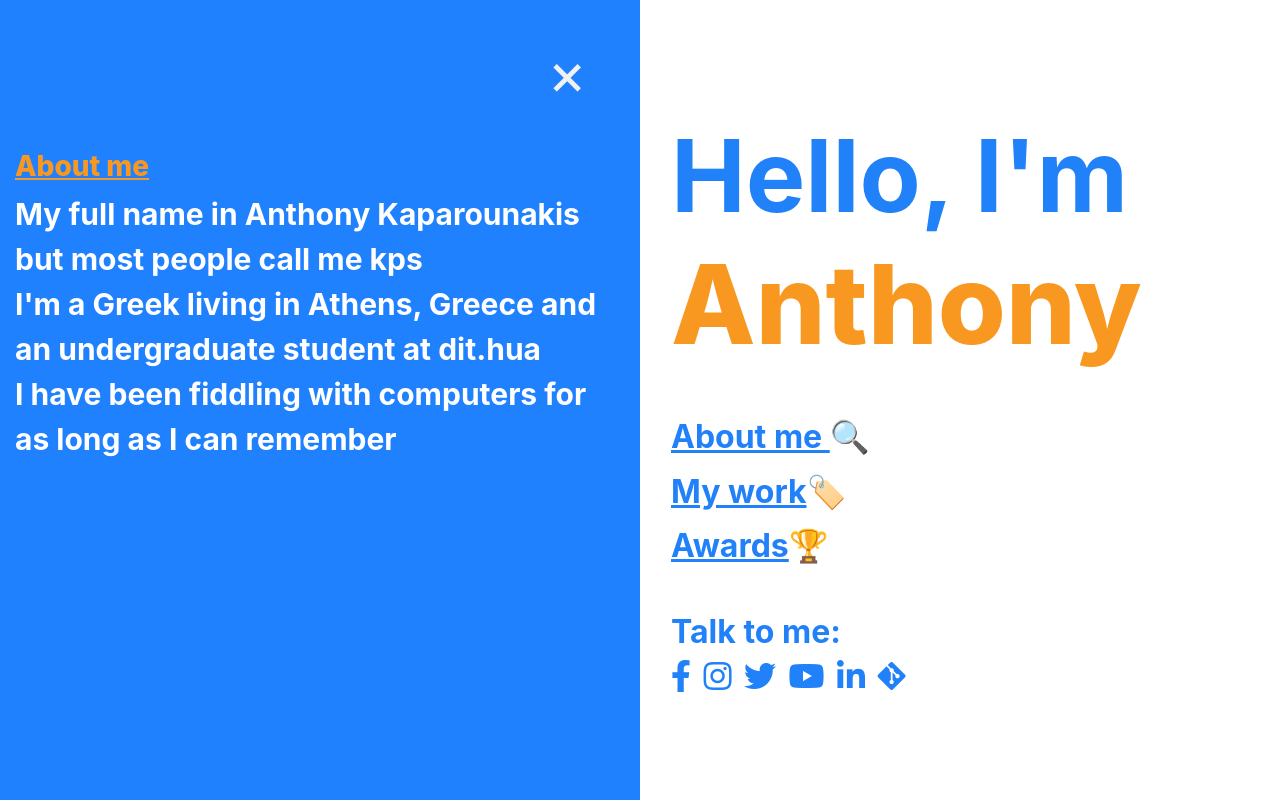
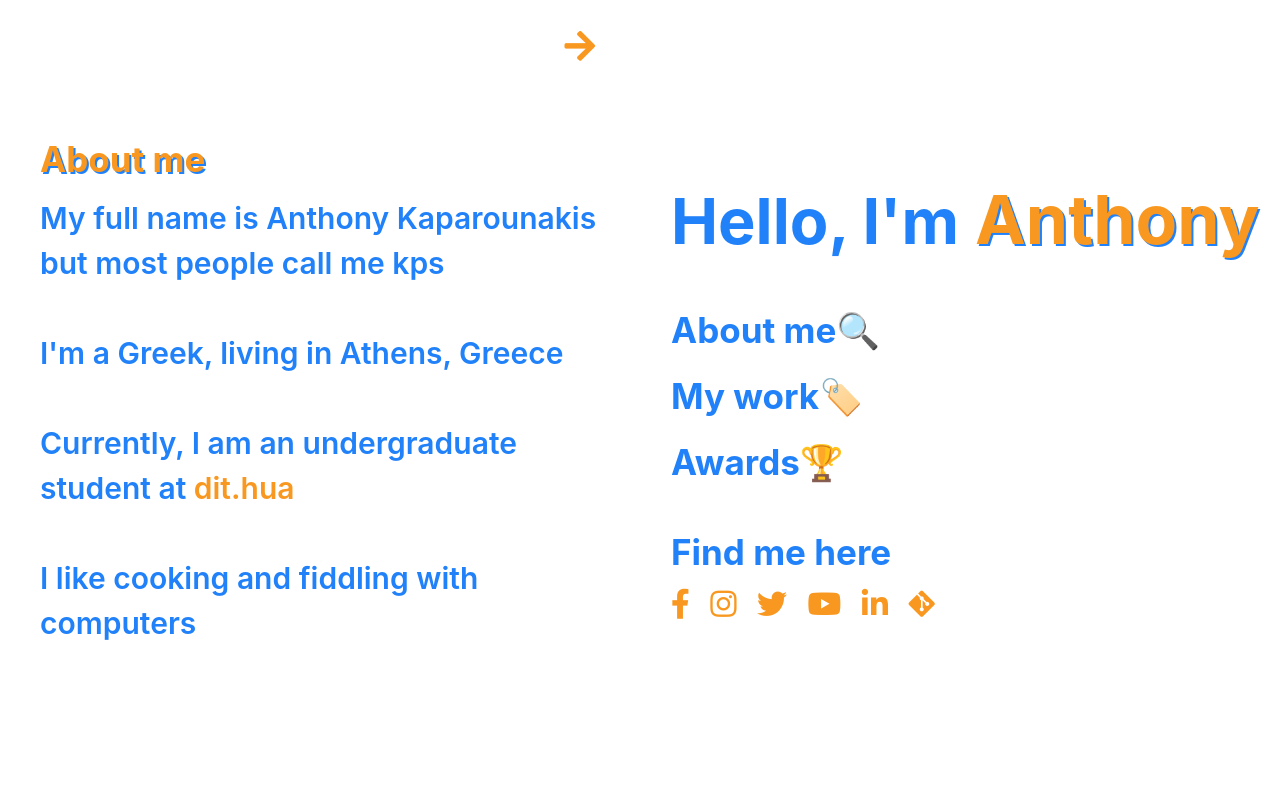
Before and after one commit to AnthonyKpS/anthonykps.github.io, a plain HTML site: page index.html in a window 1280 px wide. Both pictures are taken after a click on the element "About me". Drawn offline with nearby package versions, Linux system fonts and the light colour scheme.

Commit message:
First release

```diff
--- a/index.html
+++ b/index.html
@@ -10,12 +10,11 @@
   <link rel="stylesheet" href="https://maxcdn.bootstrapcdn.com/bootstrap/4.0.0/css/bootstrap.min.css"
     integrity="sha384-Gn5384xqQ1aoWXA+058RXPxPg6fy4IWvTNh0E263XmFcJlSAwiGgFAW/dAiS6JXm" crossorigin="anonymous">
 
-  <link rel="stylesheet" href="styles.css">
-  <link href='https://fonts.googleapis.com/css?family=Inter' rel='stylesheet'>
+  <link rel="stylesheet" href="./styles/styles.css">
   <link rel="stylesheet" href="https://use.fontawesome.com/releases/v5.14.0/css/all.css"
     integrity="sha384-HzLeBuhoNPvSl5KYnjx0BT+WB0QEEqLprO+NBkkk5gbc67FTaL7XIGa2w1L0Xbgc" crossorigin="anonymous">
 
-  <title>Hello, world!</title>
+  <title>Hey, visitor!</title>
 </head>
 
 <body>
@@ -23,63 +22,117 @@
   <!--Visible Stuff-->
   <div class="container-fluid h-100">
     <div class="row no-gutter h-100">
-      <div class="d-none d-lg-block col-md-6 bg-image"></div>
+      <div class="d-none d-md-block col-md-6 bg-image"></div>
       <div class="col-md-6 my-auto rightside">
-        <div class="wrapper ml-3 mr-3">
 
-          <div class="content">
+        <div class="wrapper ml-3">
 
-            <div class="heading mb-5">
-              <h1>Hello, I'm<span> Anthony</span></h1>
+          <div class="heading">
+            <h1>Hello, I'm<span id="standOut"> Anthony</span></h1>
           </div>
 
-            <div class="about mb-3">
-              <h2><span onclick="openNav(1)">About me </span>🔍</h2>
-            </div>
-
-            <div class="work mb-3">
-              <h2><span onclick="openNav(2)">My work</span>🏷️</h2>
-            </div>
-
-            <div class="awards">
-              <h2><span onclick="openNav(3)">Awards</span>🏆</h2>
+          <div class="navlist mt-5">
+            <ul>
+              <li><h2 class="mb-4"><span onclick="openNav(1)">About me</span>🔍</h2></li>
+              <li><h2 class="mb-4"><span onclick="openNav(2)">My work</span>🏷️</h2></li>
+              <li><h2 class="mb-4"><span onclick="openNav(3)">Awards</span>🏆</h2></li>
+            </ul>
           </div>
 
           <div class="social mt-5">
-              <h2>Talk to me:</h2>
-              <a href="https://www.facebook.com/anthonykps/"><i class="fab fa-facebook-f fa-2x mr-2"></i></a></i>
-              <a href="https://www.instagram.com/anthony_kps/"><i class="fab fa-instagram fa-2x mr-2"></i></a></i>
-              <a href="https://twitter.com/kpsgre"><i class="fab fa-twitter fa-2x mr-2"></i></a></i>
-              <a href="https://www.youtube.com/channel/UCn1Vt4k0MXqsnoO4Jkuwi5g"><i class="fab fa-youtube fa-2x mr-2"></i></a></i>
-              <a href="https://www.linkedin.com/in/anthony-kaparounakis/"><i class="fab fa-linkedin-in fa-2x mr-2"></i></a></i>
-              <a href="https://github.com/AnthonyKpS"><i class="fab fa-git-alt fa-2x mr-2"></i></a></i>
-            </div>
+            <h2>Find me here</h2>
+            <a href="https://www.facebook.com/anthonykps/"><i id="icon" class="fab fa-facebook-f mr-3 mt-2"></i></a></i>
+            <a href="https://www.instagram.com/anthony_kps/"><i id="icon" class="fab fa-instagram mr-3"></i></a></i>
+            <a href="https://twitter.com/kpsgre"><i id="icon" class="fab fa-twitter mr-3"></i></a></i>
+            <a href="https://www.youtube.com/channel/UCn1Vt4k0MXqsnoO4Jkuwi5g"><i id="icon"
+                class="fab fa-youtube mr-3"></i></a></i>
+            <a href="https://www.linkedin.com/in/anthony-kaparounakis/"><i id="icon"
+                class="fab fa-linkedin-in mr-3"></i></a></i>
+            <a href="https://github.com/AnthonyKpS"><i id="icon" class="fab fa-git-alt"></i></a></i>
           </div>
         </div>
       </div>
     </div>
     <!--End of visible stuff-->
 
-    <!--Overlay-->
-    <div id="myNav" class="overlay">
-
-      <!-- Button to close the overlay navigation -->
-      <a href="javascript:void(0)" class="closebtn" onclick="closeNav()">&times;</a>
-
-      <!-- Overlay  -->
-      <div class="overlay-content">
-        <div class="container">
+    <!--Overlays-->
+    <div id="about" class="overlay">
+      <div class="container h-100">
         <div class="row h-100">
+          <button class="closebtn" onclick="closeNav()"><i class="fas fa-arrow-right"></i></button>
+          </button>
           <div class="col my-auto">
-              <h3 id="overlayHeading"></h3>
-              <p id="overlayText"></p>
+            <h2 class="mb-3">About me</h2>
+            <p>
+              My full name is Anthony Kaparounakis but most people call me kps <br> <br>
+              I'm a Greek, living in Athens, Greece <br> <br>
+              Currently, I am an undergraduate student at <a href="#">dit.hua</a> <br> <br>
+              I like cooking and fiddling with computers
+            </p>
+          </div>
         </div>
       </div>
     </div>
   </div>
 
+  <div id="work" class="overlay">
+    <div class="container h-100">
+      <div class="row h-100">
+        <button class="closebtn" onclick="closeNav()"><i class="fas fa-arrow-right"></i></button>
+        </button>
+        <div class="col my-auto">
+          <h2 class="mb-3">My work</h2>
+          <p>
+            During my school years, I delivered countless projects, where for some of them I was awarded. <br>
+            Adult life has not been any less busy!
+          </p>
+          <h3 class="mt-4">My skill set</h3>
+          <p>
+            html · css · js · php · mysql · wordpress · python · C · electronics · arduino · adobe suite · vegas pro
+          </p>
+          <h3 class="mt-4">Bucket of projects</h3>
+          <ul>
+            <li><a href="#"><p>School related repository</p></a></li>
+            <li><a href="#"><p>Chemistry App Tool</p></a></li>
+            <li><a href="#"><p>Instagram Auto Post Plugin</p></a></li>
+            <li><a href="#"><p>Beta-Number Calculator</p></a></li>
+            <li><a href="#"><p>The Studentizer</p></a></li>
+            <li><a href="#"><p>The e-pagk project</p></a></li>
+          </ul>
         </div>
-    <!--End of Overlay-->
+      </div>
+    </div>
+  </div>
+  </div>
+
+  <div id="awards" class="overlay">
+    <div class="container h-100">
+      <div class="row h-100">
+        <button class="closebtn" onclick="closeNav()"><i class="fas fa-arrow-right"></i></button>
+        </button>
+        <div class="col my-auto">
+          <h2 class="mb-3">Awards</h2>
+
+          <h3>2019</h3>
+          <a href="#"><p><span class="position">1<sup>st</sup></span> Prize Winner at the 2<sup>nd</sup> Pancretan Physics Fair</p></a>
+
+          <h3 class="mt-4">2018</h3>
+          <ul>
+            <li>
+              <a href="#"><p>Young Business Talents 2018 qualifier with team SINTEKNOI</p></a>
+            </li>
+            <li>
+              <a href="#"><p>7<sup>th</sup> DigiFest participant and presentator</p></a>
+            </li>
+          </ul>
+          <h3 class="mt-4">2017</h3>
+          <a href="#"><p><span class="position">1<sup>st</sup></span> Prize Winner at the 4<sup>th</sup> Pancretan Physics Fair</p></a>
+
+        </div>
+      </div>
+    </div>
+  </div>
+  </div>
 
   <script src="main.js"></script>
   <!-- Optional JavaScript -->
--- a/main.js
+++ b/main.js
@@ -4,27 +4,27 @@
 function openNav(button) {
 
     const vw = Math.max(document.documentElement.clientWidth || 0, window.innerWidth || 0)
-
+    var size = "50%";
     if (vw < 992) {
-        document.getElementById("myNav").style.width = "100%";
-    } else {
-        document.getElementById("myNav").style.width = "50%";
+        size = "100%";
     }
 
+    document.getElementById("about").style.width = "0%";
+    document.getElementById("work").style.width = "0%";
+    document.getElementById("awards").style.width = "0%";
+
     if (button == 1){
-        document.getElementById("overlayHeading").innerHTML = "About me";
-        document.getElementById("overlayText").innerHTML = "My full name in Anthony Kaparounakis but most people call me kps <br> I'm a Greek living in Athens, Greece and an undergraduate student at dit.hua <br> I have been fiddling with computers for as long as I can remember";
+        document.getElementById("about").style.width = size;
     } else if (button == 2) {
-        document.getElementById("overlayHeading").innerHTML = "My work";
-        document.getElementById("overlayText").innerHTML = "";
+        document.getElementById("work").style.width = size;
     } else {
-        document.getElementById("overlayHeading").innerHTML = "Awards";
-        document.getElementById("overlayText").innerHTML = "";
+        document.getElementById("awards").style.width = size;
     }
 }
 
-
 // Close when someone clicks on the "x" symbol inside the overlay
 function closeNav() {
-    document.getElementById("myNav").style.width = "0%";
+    document.getElementById("about").style.width = "0%";
+    document.getElementById("work").style.width = "0%";
+    document.getElementById("awards").style.width = "0%";
 }
--- /dev/null
+++ b/styles/styles.scss
@@ -0,0 +1,148 @@
+// Vars
+$white: #ffffff;
+$orange: #f99820;
+$blue: #2081f9;
+
+html {
+    height: 100%;
+}
+
+* {
+    margin: 0;
+    padding: 0;
+    box-sizing: 0;
+}
+
+body {
+    height: 100%;
+    cursor: crosshair;
+    background-color: $white;
+    color: $blue;
+}
+
+h1 {
+    font-size: 63px;
+    font-weight: 750;
+}
+
+h2 {
+    font-size: 35px;
+    font-weight: 700;
+}
+
+h3 {
+    font-size: 30px;
+    font-weight: 650;
+}
+
+p {
+    font-size: 30px;
+    font-weight: 600;
+}
+
+a {
+    text-decoration: none;
+    color: $orange;
+    cursor: inherit;
+
+    &:visited {
+        color: $orange;
+        text-decoration: underline;
+    }
+
+    &:hover {
+        color: $orange;
+        text-decoration: underline;
+    }
+
+    &:active {
+        color: $orange;
+    }
+}
+
+button {
+    text-decoration: none;
+    color: $orange;
+}
+
+#standOut {
+    color: $orange;
+    font-weight: 750;
+    font-size: 68px;
+    text-shadow: 2px 2px $blue;
+}
+
+ul {
+    list-style-type: none;
+}
+
+.bg-image {
+    background-image: url(../imgs/pic2.jpg);
+    background-position: center;
+    background-size: cover;
+}
+
+#icon {
+    color: $orange;
+    font-size: 30px;
+
+    &:hover {
+        color: $blue;
+    }
+}
+
+.container {
+  padding: 40px;
+}
+
+
+.navlist {
+    li:hover {
+        text-shadow: 2px 2px $orange;
+    }
+}
+
+/* The Overlay (background) */
+.overlay {
+    height: 100%;
+    width: 0;
+    position: fixed;
+    z-index: 1;
+    left: 0;
+    top: 0;
+    background-color: $white;
+    overflow-x: hidden;
+    transition: 0.2s;
+    color: $blue;
+
+    h2 {
+        color: $orange;
+        text-shadow: 2px 2px $blue;
+    }
+
+    .closebtn {
+        position: absolute;
+        top: 20px;
+        right: 45px;
+        z-index: 1;
+        text-decoration: none;
+        color: $orange;
+        font-size: 35px;
+        background-color: Transparent;
+        background-repeat: no-repeat;
+        border: none;
+    }
+
+    .position {
+        font-size: 35px;
+        font-weight: 650;
+    }
+}
+
+ @media screen and (max-height: 450px) {
+    .overlay .closebtn {
+      font-size: 40px;
+      top: 15px;
+      right: 35px;
+    }
+  }
--- /dev/null
+++ b/test.css
@@ -0,0 +1,151 @@
+html, body {
+  height: 100%;
+  cursor: crosshair;
+}
+
+.bg-image {
+  background-image: url(./imgs/pic2.jpg);
+  background-position: center;
+  background-size: cover;
+}
+
+a {
+  cursor: inherit;
+}
+
+.wrapper h1, h2 {
+  font-weight: 700;
+  color: #2081f9;
+}
+
+.heading h1 {
+  font-size: 50px;
+}
+
+.heading span {
+  color: #f99820;
+  font-size: 60px;
+  font-weight: 800;
+}
+
+.about span, .work span, .awards span {
+  text-decoration: underline;
+}
+
+
+.about span:hover, .work span:hover, .awards span:hover {
+  color: #f99820;
+  font-weight: 800;
+}
+
+.social i {
+  color: #2081f9;
+  font-size: 50px;
+}
+
+.social i:hover {
+  color: #f99820;
+  transition: 0.2s;
+}
+
+/*
+
+Overlays
+
+*/
+
+/* The Overlay (background) */
+.overlay {
+  height: 100%;
+  width: 0;
+  position: fixed; /* Stay in place */
+  z-index: 1; /* Sit on top */
+  left: 0;
+  top: 0;
+  background-color: rgba(32,129,349, 1);
+  overflow-x: hidden; /* Disable horizontal scroll */
+  transition: 0.5s; /* 0.5 second transition effect to slide in or slide down the overlay (height or width, depending on reveal) */
+}
+
+/* Position the content inside the overlay */
+.overlay-content {
+  color: white;
+  position: relative;
+  width: 95%; /* 100% width */
+  top: 5%;
+  margin-top: 50px; /* 30px top margin to avoid conflict with the close button on smaller screens */
+  margin-bottom: 50px;
+}
+
+.overlay-content h2, h3 {
+  color: #f99820;
+  font-weight: 800;
+  text-decoration: underline;
+}
+
+.overlay-content h2 {
+  font-size: 50px;
+}
+
+.overlay-content h3 {
+  font-size: 40px;
+}
+
+.overlay-content p, a {
+  list-style-type: none;
+  margin: 0;
+  padding: 0;
+  font-size: 25px;
+  font-weight: 650;
+  text-align: left;
+}
+
+.overlay-content ul, a {
+  list-style-type: none;
+  color: white;
+  font-size: 30px;
+  margin: 0;
+  padding: 0;
+}
+
+/* When you mouse over the navigation links, change their color */
+.overlay a:hover, .overlay a:focus {
+  color: #f99820;
+}
+
+/* Position the close button (top right corner) */
+.overlay .closebtn {
+  position: absolute;
+  top: 20px;
+  right: 45px;
+  font-size: 60px;
+}
+
+/* When the height of the screen is less than 450 pixels, change the font-size of the links and position the close button again, so they don't overlap */
+@media screen and (max-height: 450px) {
+  .overlay a {font-size: 20px}
+  .overlay .closebtn {
+    font-size: 40px;
+    top: 15px;
+    right: 35px;
+  }
+}
+
+
+@media (min-width: 576px) {
+
+  .heading h1 {
+    font-size: 100px;
+  }
+
+  .heading span {
+    font-size: 110px;
+  }
+
+}
+
+@media (min-width: 768px) { ... }
+
+@media (min-width: 992px) { ... }
+
+@media (min-width: 1200px) { ... }
```
Also changed, not shown: styles.css (deleted), styles/styles.css (added), 2 other files. Lines whose indentation alone changed are shown as unchanged.
